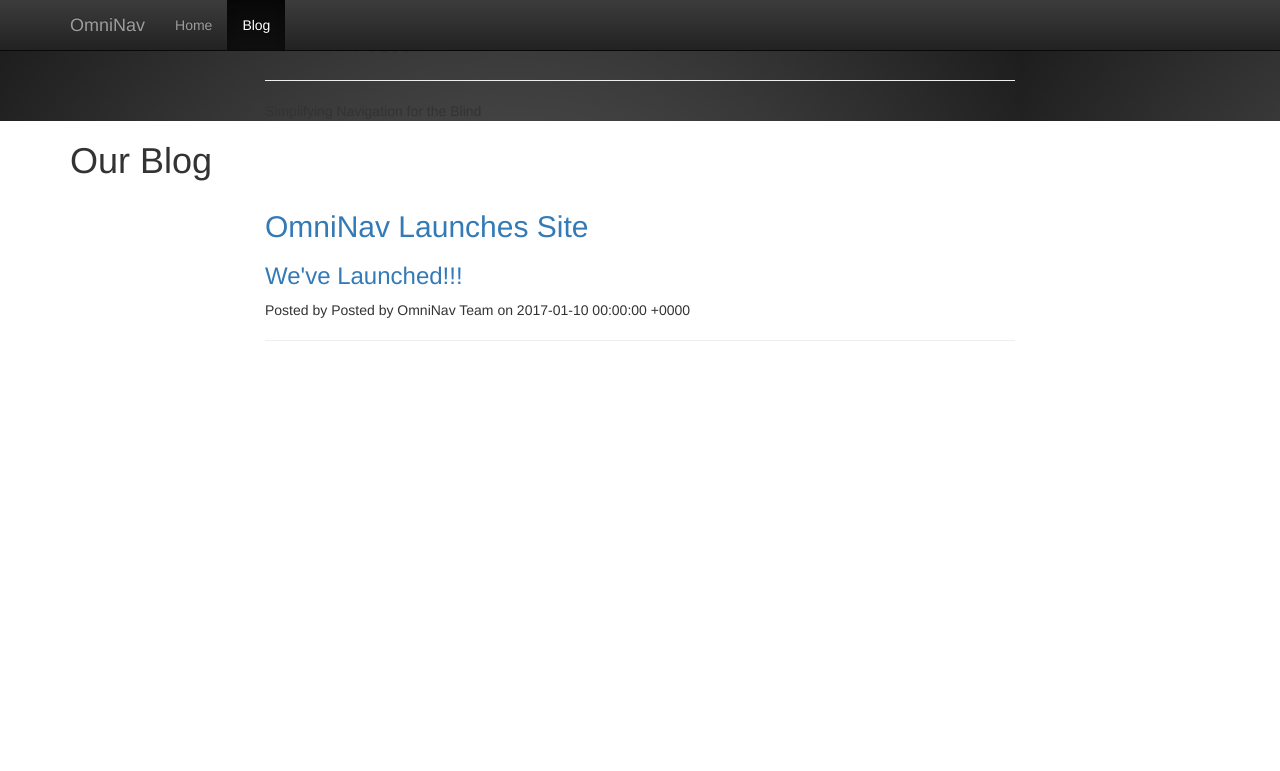
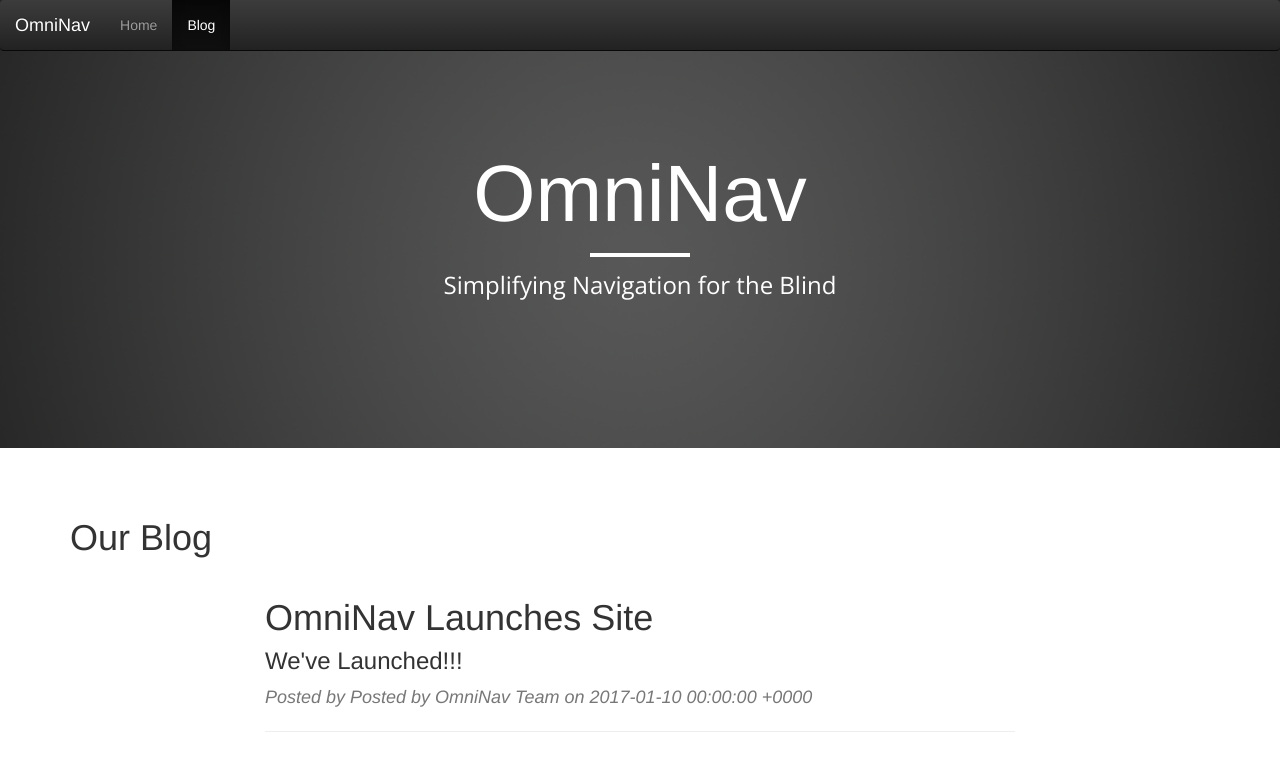
Before and after one commit to hansmaryil/OmniNav, a Jekyll site: the page built from blog/index.html, in a window 1280 px wide. Shown: the top 771 px of the page. Built offline with Jekyll 4.4.1, drawn with Linux system fonts in a browser that asks for light colours.

Commit message:
fixed css path

```diff
--- a/_layouts/default.html
+++ b/_layouts/default.html
@@ -12,10 +12,9 @@
         <title>{{ page.title }}</title>
 
         <!-- Custom CSS -->
-        <link href="css/main.css" rel="stylesheet">
+        <link href="/css/main.css" rel="stylesheet">
         <!-- Blog Theme CSS -->
-        <link href="css/clean-blog.min.css" rel="stylesheet">
-    </head>
+        <link href="/css/clean-blog.min.css" rel="stylesheet">
 
         <!-- JS -->
         <!-- Latest compiled and minified CSS -->
@@ -28,7 +27,7 @@
         <link href="https://maxcdn.bootstrapcdn.com/font-awesome/4.7.0/css/font-awesome.min.css" rel="stylesheet" integrity="sha384-wvfXpqpZZVQGK6TAh5PVlGOfQNHSoD2xbE+QkPxCAFlNEevoEH3Sl0sibVcOQVnN" crossorigin="anonymous">
         <link href='https://fonts.googleapis.com/css?family=Lora:400,700,400italic,700italic' rel='stylesheet' type='text/css'>
         <link href='https://fonts.googleapis.com/css?family=Open+Sans:300italic,400italic,600italic,700italic,800italic,400,300,600,700,800' rel='stylesheet' type='text/css'>
-
+    </head>
 
     <body>
         <!-- NAVBAR -->
```
Lines whose indentation alone changed are shown as unchanged.
